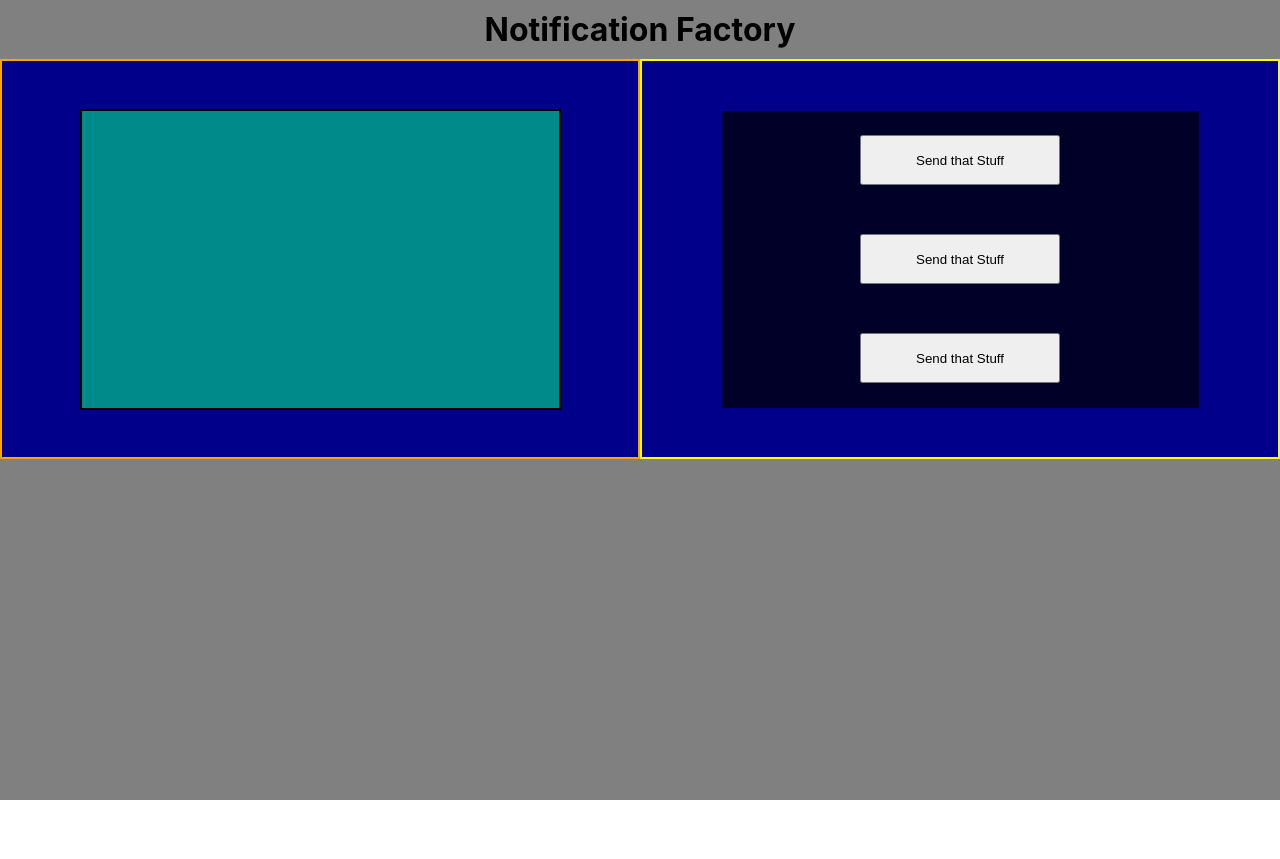
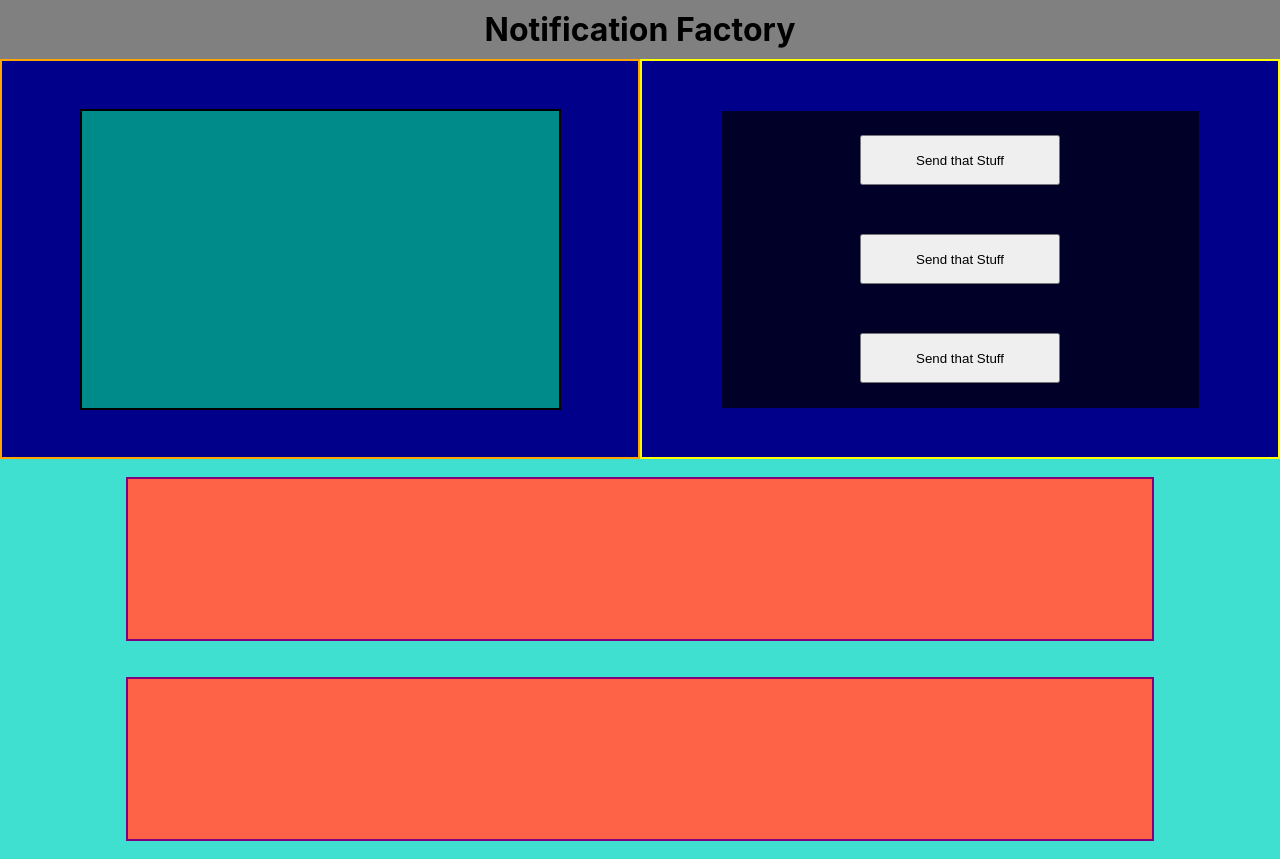
Before and after one commit to johnpmeyers20/notification_factory, a React (Create React App) app: page / in a window 1280 px wide. Before the commit the page ends 800 px from the top, so only its background shows below. Built offline with nearby package versions, Linux system fonts and the light colour scheme.

Commit message:
added html elements and extreme styles to bottom half

```diff
--- a/src/App.css
+++ b/src/App.css
@@ -11,13 +11,14 @@ body {
   background-color: gray;
   width: 100vw;
   height: 100vh;
+  box-sizing: border-box;
 }
 h1 {
   margin: 0;
   padding: 10px 0;
   text-align: center;
 }
-.top-half {
+.top-half-container {
   background-color: darkblue;
   width: 100vw;
   height: 50vh;
@@ -55,3 +56,18 @@ button {
   width: 200px;
   height: 50px;
 }
+.bottom-half-container {
+  background-color: turquoise;
+  width: 100vw;
+  height: 50vh;
+  display: flex;
+  flex-direction: column;
+  justify-content: space-around;
+  align-items: center;
+}
+#usual-suspects, #everyone-else {
+  background-color: tomato;
+  border: 2px solid purple;
+  width: 80%;
+  height: 40%;
+}
--- a/src/App.js
+++ b/src/App.js
@@ -1,12 +1,14 @@
 import './App.css';
 import './components/TopHalf';
 import TopHalf from './components/TopHalf';
+import BottomHalf from './components/BottomHalf';
 
 function App() {
   return (
     <div className="container">
       <h1>Notification Factory</h1>
       <TopHalf />
+      <BottomHalf />
     </div>
   );
 }
--- /dev/null
+++ b/src/components/BottomHalf.js
@@ -0,0 +1,13 @@
+import React from 'react'
+import DataDropTarget from './DataDropTarget'
+
+ function BottomHalf() {
+  return (
+    <div class="bottom-half-container">
+      <DataDropTarget id="usual-suspects"/>
+      <DataDropTarget id="everyone-else"/>
+    </div>
+  )
+}
+
+export default BottomHalf
--- a/src/components/DataDropTarget.js
+++ b/src/components/DataDropTarget.js
@@ -2,7 +2,7 @@ import React from 'react'
 
 function DataDropTarget(props) {
   return (
-    <div className="data-drop-target" id={props.id}>
+    <div className="data-drop-target" data-drop-target='true' id={props.id}>
 
     </div>
   )
--- a/src/components/TopHalf.js
+++ b/src/components/TopHalf.js
@@ -4,7 +4,7 @@ import DataDropTarget from './DataDropTarget';
 
 const TopHalf = () => {
   return (
-    <div className="top-half">
+    <div className="top-half-container">
       <div className="left">
         <DataDropTarget id='data-top'/>
       </div>
```
